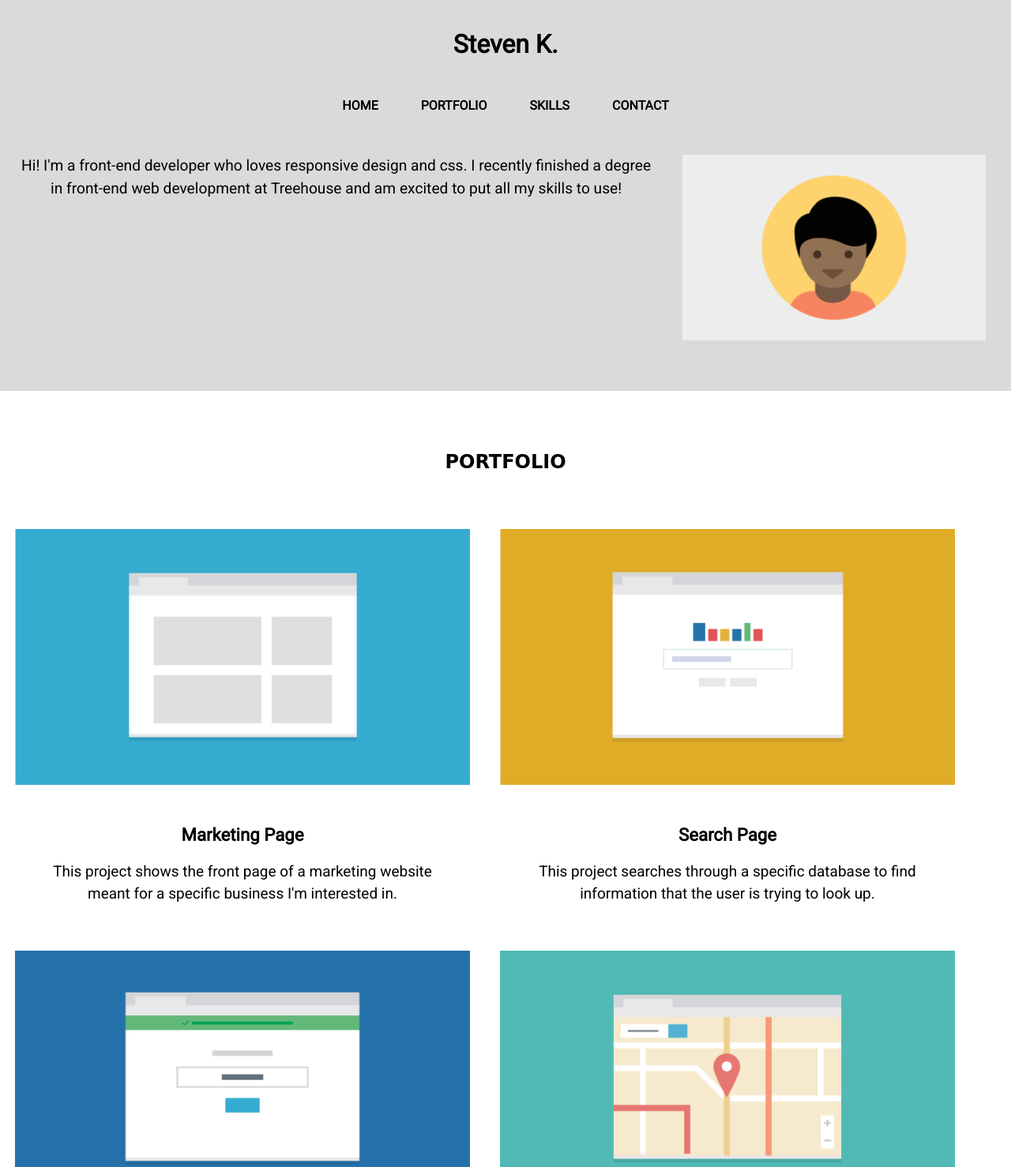
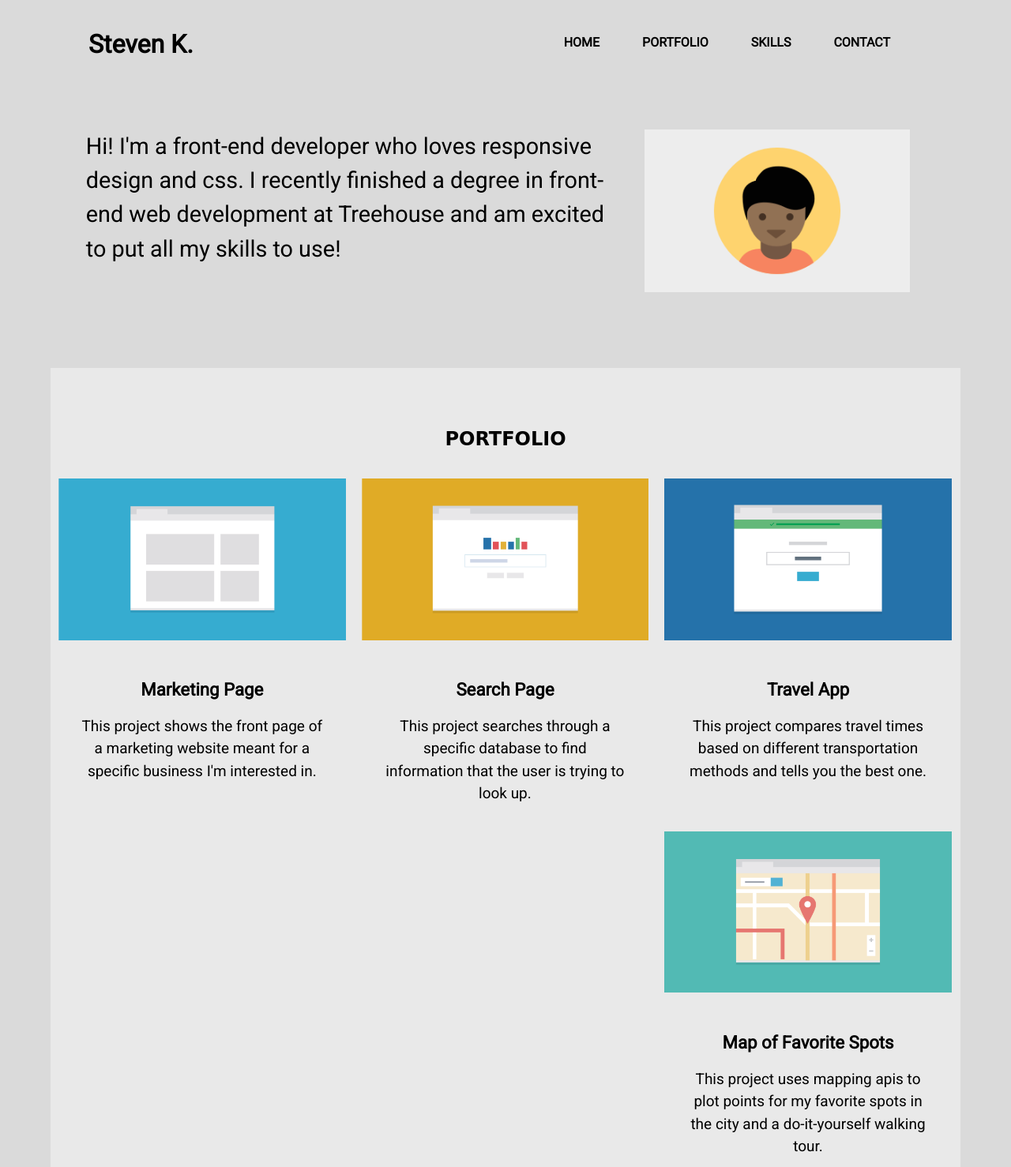
Before and after one commit to shkim1026/Responsive-Layout-Project, a plain HTML site: page index.html in a window 1280 px wide. Shown: the top 1478 px of the page at 79% size. Drawn offline with Linux system fonts and the light colour scheme; a web font is replaced by a local one.

Commit message:
Styled for desktop screens. Breakpoint at 1024px

```diff
--- a/CSS/style.css
+++ b/CSS/style.css
@@ -11,10 +11,15 @@ body {
     line-height: 1.5;
 }
 
+body,
 header,
 footer {
     width: 100%;
     background-color: rgb(218, 218, 218);
+}
+
+main {
+    background-color: rgb(233, 233, 233);
 }
 
 a {
@@ -32,7 +37,6 @@ h3 {
 }
 
 footer {
-    margin-top: 4em;
     padding-top: 4em;
     overflow: auto;
 }
@@ -59,14 +63,14 @@ nav li {
     color: black;
 }
 
+nav li a:visited,
+.info a:hover {
+    color: rgb(0, 39, 75);
+}
+
 nav li a:hover,
 .info a:hover {
     color: rgb(1, 194, 253);
-}
-
-nav li a:visited,
-.info a:hover {
-    color: rgb(0, 39, 75);
 }
 
 .profile-image {
@@ -82,7 +86,6 @@ nav li a:visited,
 /* Main stylings */
 
 #portfolio {
-    margin: 2em 0;
     padding-top: 1em;
 }
 
@@ -102,6 +105,10 @@ img {
 
 #skills-header {
     padding-top: 1em;
+}
+
+.skills {
+    padding-bottom: 4em;
 }
 
 .icon-div {
@@ -194,26 +201,30 @@ hr {
 
     /* Main styling */
 
-    .portfolio {
+    #portfolio {
         clear: both;
+        padding-bottom: 1em;
     }
 
     .card {
-        width: 45%;
         float: left;
         font-size: 19px;
+        width: calc(50% - 16px);
+        padding: 8px;
     }
 
     #skills-header {
         margin-top:0;
         clear: both;
+        margin-bottom: 1em;
     }
 
     .skills {
         float: none;
         width: 90%;
         clear: both;
-        margin: 0 auto
+        margin: 0 auto;
+        padding-bottom: 3em;
     }
 
     /* Footer styling */
@@ -252,3 +263,74 @@ hr {
         margin-bottom: 4em;
     }
 }
+
+@media screen and (min-width: 1024px){
+    body {
+        max-width: 90em;
+        margin:auto;
+    }
+
+    .hero-banner {
+        margin: 0 5em;
+    }
+
+    .name {
+        float: left;
+    }
+
+    .main-nav {
+        float: right;
+        padding: 32px;
+    }
+
+    .clear {
+        clear: both;
+        font-size: 1.5em;
+        text-align: left;
+    }
+
+    p.introduction {
+        padding-top: 48px;
+    }
+
+    #portfolio {
+        padding-top: 3em;
+    }
+
+    main {
+        width: 90%;
+        margin: 0 auto;
+    }
+
+    .card {
+        width: calc(33.3% - 20px);
+        padding-left: 10px;
+        padding-right: 10px;
+    }
+
+    .min-height {
+        min-height: 112px;
+    }
+
+    .skills {
+        width: 50%;
+        padding-bottom: 5em;
+    }
+
+    footer p .card {
+        width: 50%;
+    }
+
+    .interest {
+        font-size: 26px;
+    }
+
+    .contact-info {
+        font-size: 30px;
+    }
+
+    .bottom-nav {
+        width: 93%;
+        margin: 0 auto;
+    }
+}
--- a/index.html
+++ b/index.html
@@ -10,6 +10,7 @@
 
 <body>
     <header id="home">
+        <div class="hero-banner">
             <h1 class="name">Steven K.</h1>
             <nav class="main-nav">
                 <ul>
@@ -19,8 +20,11 @@
                     <li><a href="#contact">Contact</a></li>
                 </ul>
             </nav>
+            <div class="clear">
                 <img class="profile-image"src="Images/responsive-layout-profile.png" alt="Profile Picture">
                 <p class="introduction">Hi! I'm a front-end developer who loves responsive design and css. I recently finished a degree in front-end web development at Treehouse and am excited to put all my skills to use!</p>
+            </div>
+        </div>
     </header>
 
     <main>
@@ -29,37 +33,37 @@
         <section class="card">
             <img src="Images/portfolio-1.png" alt="Image of marketing page">
             <h3>Marketing Page</h3>
-            <p>This project shows the front page of a marketing website meant for a specific business I'm interested in.</p>
+            <p class="min-height">This project shows the front page of a marketing website meant for a specific business I'm interested in.</p>
         </section>
 
         <section class="card">
             <img src="Images/portfolio-2.png" alt="Image of search page">
             <h3>Search Page</h3>
-            <p>This project searches through a specific database to find information that the user is trying to look up.</p>
+            <p class="min-height">This project searches through a specific database to find information that the user is trying to look up.</p>
         </section>
 
         <section class="card">
             <img src="Images/portfolio-3.png" alt="Image of travel app">
             <h3>Travel App</h3>
-            <p>This project compares travel times based on different transportation methods and tells you the best one.</p>
+            <p class="min-height">This project compares travel times based on different transportation methods and tells you the best one.</p>
         </section>
 
         <section class="card">
             <img src="Images/portfolio-4.png" alt="Image of favorite spots page">
             <h3>Map of Favorite Spots</h3>
-            <p>This project uses mapping apis to plot points for my favorite spots in the city and a do-it-yourself walking tour.</p>
+            <p class="min-height">This project uses mapping apis to plot points for my favorite spots in the city and a do-it-yourself walking tour.</p>
         </section>
 
         <section class="card">
             <img src="Images/portfolio-5.png" alt="Image of photo gallery project">
             <h3>Photo Gallery</h3>
-            <p>This project shows pictures from a recent trip to the viewer and allows them to easily navigate through photos.</p>
+            <p class="min-height">This project shows pictures from a recent trip to the viewer and allows them to easily navigate through photos.</p>
         </section>
 
         <section class="card">
             <img src="Images/portfolio-6.png" alt="Image of calculator page">
             <h3>Calculator</h3>
-            <p>Someone can enter in the numbers they want, and press the big blue button and get a result.</p>
+            <p class="min-height">Someone can enter in the numbers they want, and press the big blue button and get a result.</p>
         </section>
 
         <h2 id="skills-header">Skills</h2>
@@ -74,7 +78,7 @@
     </main>
     <footer>
         <h2 id="contact">Contact</h2>
-        <p class="card">If you're interested in chatting or want more information about what I've been working on, I'd love to hear from you!</p>
+        <p class="card interest">If you're interested in chatting or want more information about what I've been working on, I'd love to hear from you!</p>
 
         <div class="contact-info">
             <p class="info">Phone <span class="bold gap">+1 (111)555-1234</span></p>
@@ -83,6 +87,7 @@
 
         <hr>
 
+        <div class="bottom-nav">
         <p class="float-left bold footer-name">Steven K.</p>
         <p id="btt" class="float-right bold cap"><a href="#home">Back to top</a></p>
         <nav class="footer-nav">
@@ -93,6 +98,7 @@
                 <li><a href="#contact">Contact</a></li>
             </ul>
         </nav>
+        </div>
     </footer>
 </body>
 </html>
```
Lines whose indentation alone changed are shown as unchanged.
